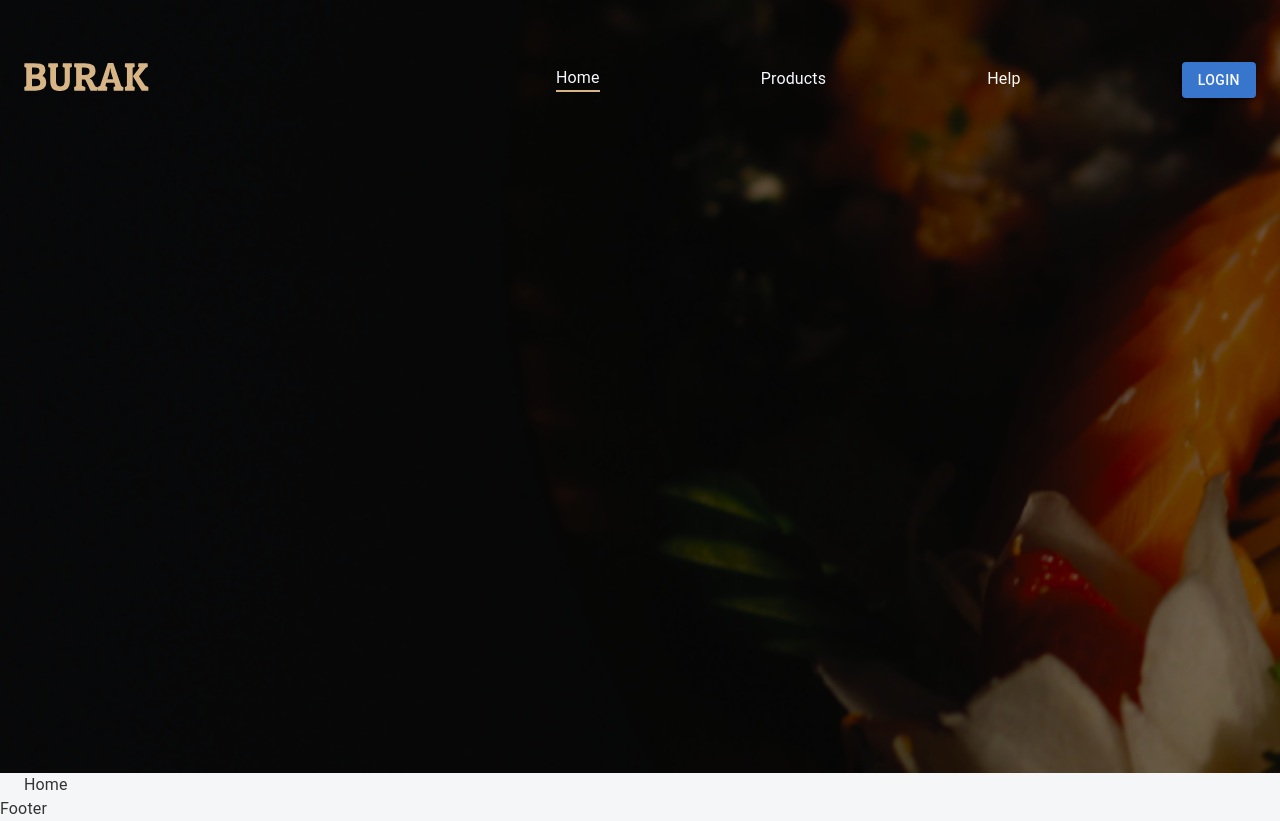
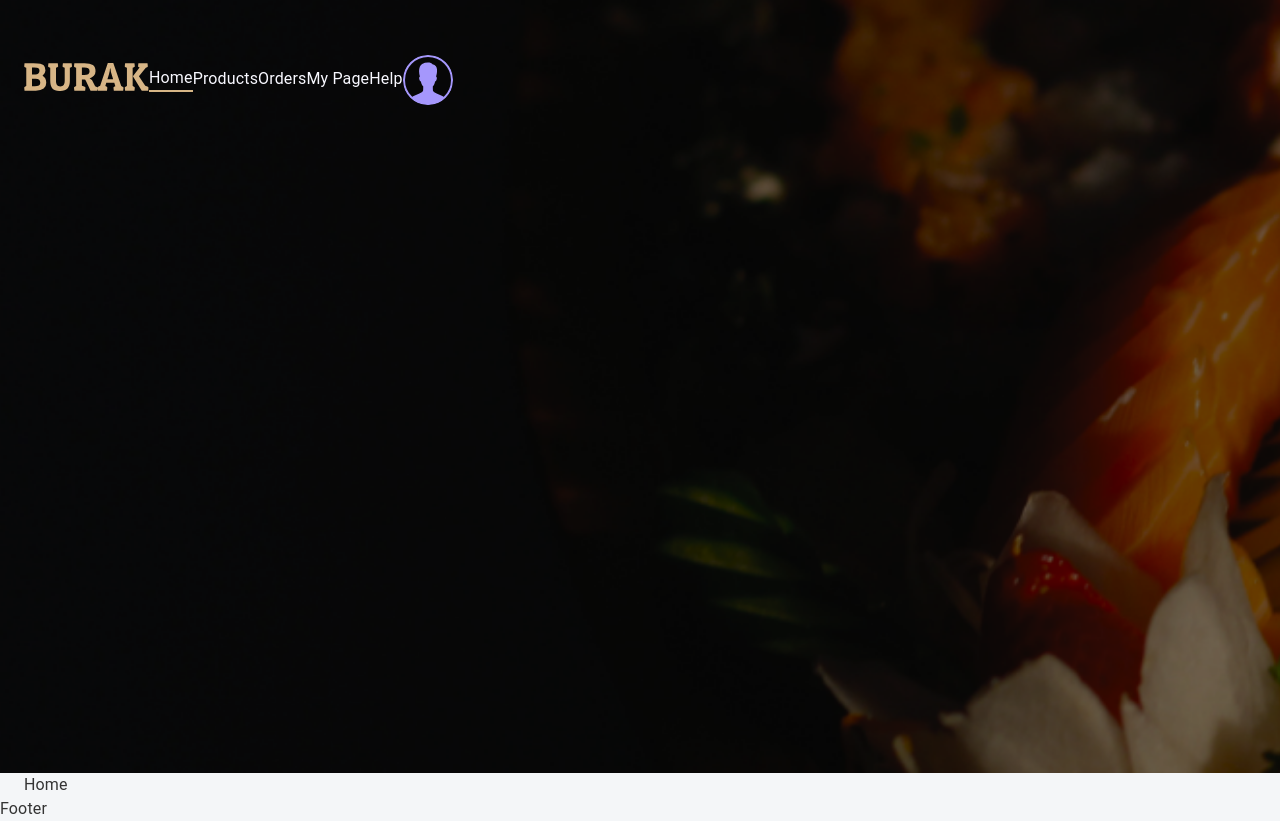
Before and after one commit to XushnidMamatqosimov/burak-react, a React (Create React App) app: page / in a window 1280 px wide. Built offline with nearby package versions, Linux system fonts and the light colour scheme.

Commit message:
feat: homeNavbar menu part refactoring

```diff
--- a/src/app/components/headers/HomeNavbar.tsx
+++ b/src/app/components/headers/HomeNavbar.tsx
@@ -2,31 +2,17 @@ import { Box, Button, Container, Stack } from "@mui/material";
 import { NavLink } from "react-router-dom";
 
 export function HomeNavbar() {
-    const authMember = null;
+    const authMember = true;
     return (
         <div className="home-navbar">
-            <Container sx={{ mt: "55px", height: "642px" }}>
-                <Stack
-                    direction="row"
-                    sx={{
-                        height: "50px",
-                        justifyContent: "space-between",
-                        alignItems: "center",
-                    }}
-                >
+            <Container className="navbar-container">
+                <Stack className="menu">
                     <Box>
                         <NavLink to="/">
-                            <img style={{ width: "125px", height: "30px" }} src="/icons/burak.svg" />
+                            <img className="brand-logo" src="/icons/burak.svg" />
                         </NavLink>
                     </Box>
-                    <Stack
-                        sx={{
-                            flexDirection: "row",
-                            justifyContent: "space-between",
-                            minWidth: "700px",
-                            alignItems: "center",
-                        }}
-                    >
+                    <Stack className="links">
                         <Box className={"hover-line"}>
                             <NavLink to="/" activeClassName="underline">Home</NavLink>
                         </Box>
@@ -49,12 +35,18 @@ export function HomeNavbar() {
                         {/* {Baket} */}
                         {!authMember ? (
                             <Box>
-                                <Button variant="contained" style={{background: "#3776CC", color: "#f8f8ff"}}>Login</Button>
-                            </Box>) : (<img />)}
-
-
+                                <Button variant="contained" className="login-button">Login</Button>
+                            </Box>
+                        ) : (
+                             <img className="user-avatar"
+                                src={"/icons/default-user.svg"}
+                                aria-haspopup={"true"}
+                            />
+                        )}
                     </Stack>
                 </Stack>
+
+                {/* 2-qism */}
                 <Stack></Stack>
             </Container>
         </div>);
--- a/src/css/navbar.css
+++ b/src/css/navbar.css
@@ -4,6 +4,43 @@
     display: flex;
     background: url("/public/img/banner.webp");
     background-size: cover;
+}
+
+.home-navbar .navbar-container{
+    margin-top: 55px;
+    height: 642px;
+}
+
+.home-navbar .navbar-container .menu{
+    height: 50px;
+    display: flex;
+    flex-direction: row;
+    justify-content: "space-between";
+    align-items: center;
+}
+
+.home-navbar .navbar-container .menu .brand-logo{
+   width: 125px;
+   height: 30px;
+}
+
+.home-navbar .navbar-container .menu .links{
+    min-width: 125px;
+    display: flex;
+    flex-direction: row;
+    justify-content: space-between;
+    align-items: center;
+}
+
+.home-navbar .navbar-container .menu .links .login-button{
+    background: #3776cc;
+    color:#f8f8ff;
+}
+
+.home-navbar .navbar-container .menu .user-avatar{
+    width: 50px;
+    height: 50px;
+    border-radius: 24px;
 }
 
 .home-navbar a {
```
